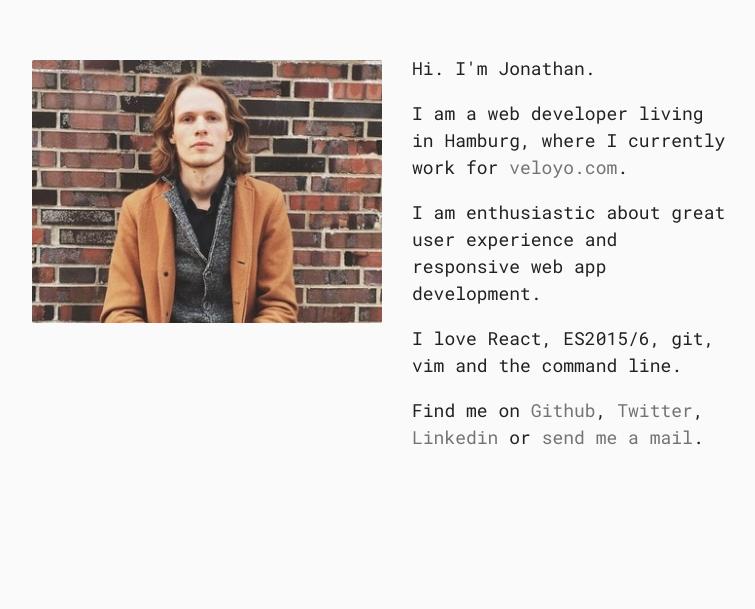
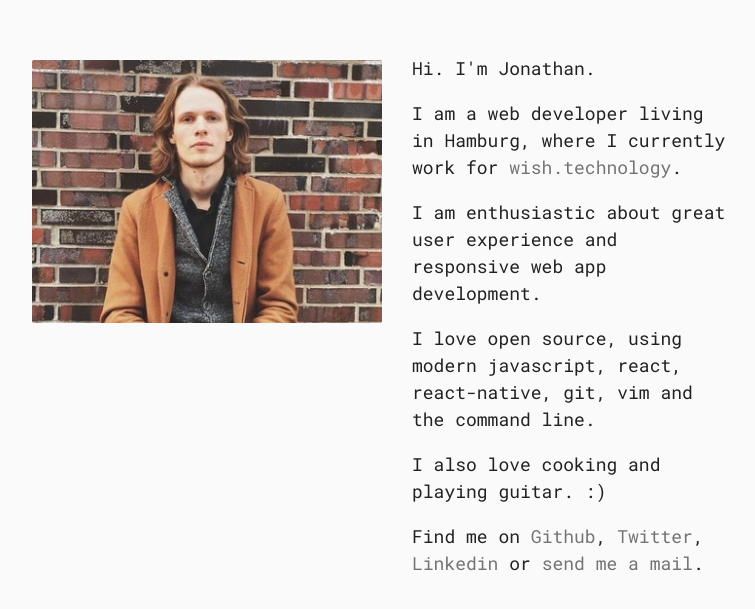
Before and after one commit to jonathanewerner/jonathanewerner.github.io, a plain HTML site: page index.html in a window 1280 px wide. Shown: the part 125-734 px from the top of the page, without its empty margins (258-1013 px from the left). Drawn offline with Linux system fonts and the light colour scheme.

Commit message:
little update

```diff
--- a/index.html
+++ b/index.html
@@ -43,9 +43,10 @@
         <img class='img' src="ich_small.jpg" alt="picture of me"/>
         <div class='text'>
           <p>Hi. I'm Jonathan.</p>
-          <p>I am a web developer living in Hamburg, where I currently work for <a href="https://www.veloyo.com/en">veloyo.com</a>.</p>
+          <p>I am a web developer living in Hamburg, where I currently work for <a href="https://www.wish.technology">wish.technology</a>.</p>
           <p>I am enthusiastic about great user experience and responsive web app development.</p>
-          <p>I love React, ES2015/6, git, vim and the command line.</p>
+          <p>I love open source, using modern javascript, react, react-native, git, vim and the command line.</p>
+          <p>I also love cooking and playing guitar. :)</p>
           <p>Find me on <a href="https://github.com/jonathanewerner">Github</a>, <a href="https://twitter.com/jonathanewerner">Twitter</a>, <a href="https://www.linkedin.com/in/jonathanewerner">Linkedin</a> or <a href="mailto:jwerner@posteo.de">send me a mail</a>.</p>
         </div>
     </div>
```
